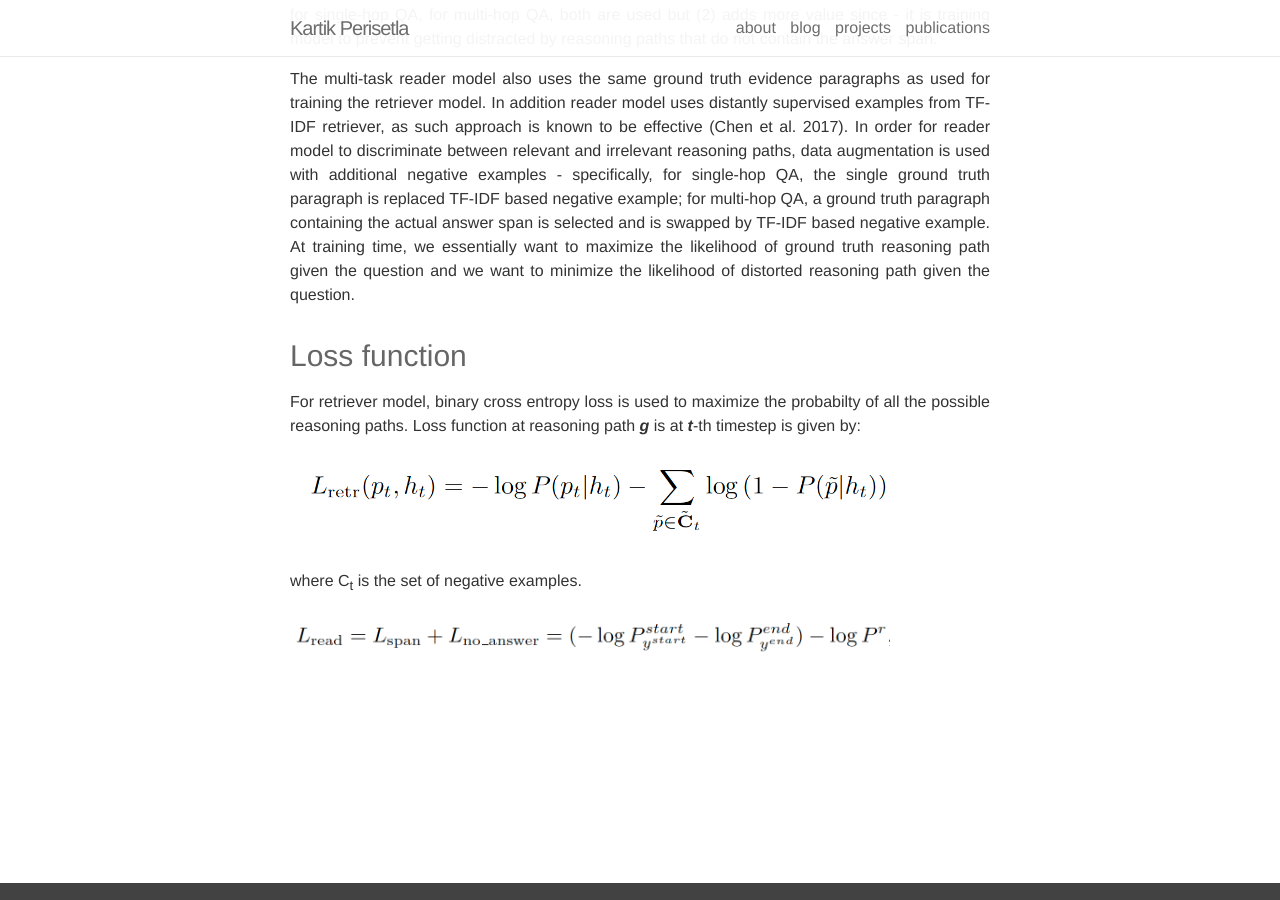
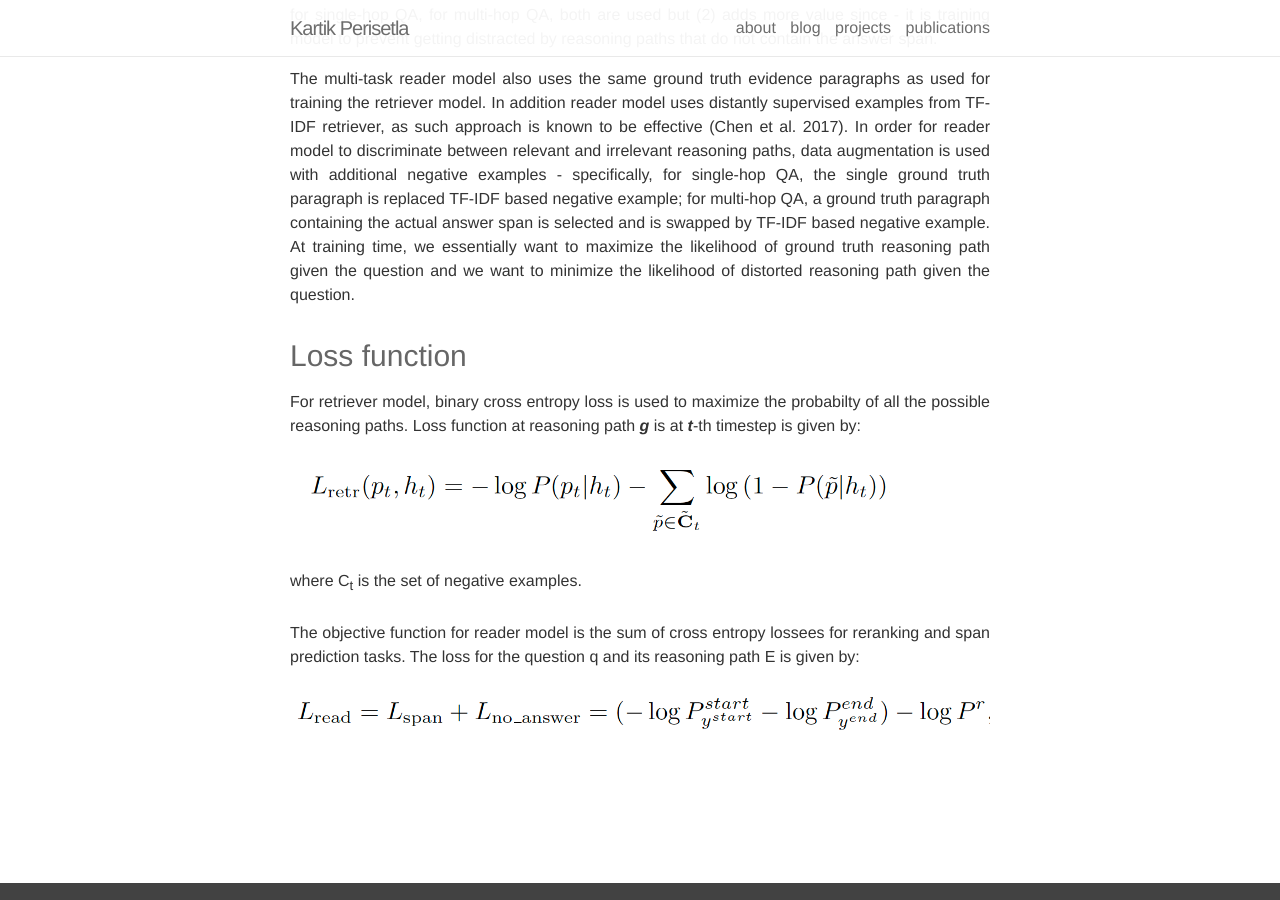
Before and after one commit to kartikperisetla/kartikperisetla.github.io, a Jekyll site: the page built from _posts/2020-06-19-learning-to-retrieve-reasoning-paths.markdown, in a window 1280 px wide and 900 px high, scrolled down 6107 px. Built offline with Jekyll 4.4.1, drawn with Linux system fonts in a browser that asks for light colours; nearby versions of some CDN libraries; comment, search, counter and statistics services are not loaded.

Commit message:
Update 2020-06-19-learning-to-retrieve-reasoning-paths.markdown

```diff
--- a/_posts/2020-06-19-learning-to-retrieve-reasoning-paths.markdown
+++ b/_posts/2020-06-19-learning-to-retrieve-reasoning-paths.markdown
@@ -120,10 +120,17 @@ The multi-task reader model also uses the same ground truth evidence paragraphs
  For retriever model, binary cross entropy loss is used to maximize the probabilty of all the possible reasoning paths. Loss function at reasoning path <b><i>g</i></b> is at <b><i>t</i></b>-th timestep is given by:
 </p>
 <img width="600px" src="{{ site.baseurl }}/assets/img/blog/loss-retriever.png"/>
+
 <p align="justify">
 where C<sub>t</sub> is the set of negative examples.
+<br/>
+<br/>
+
+The objective function for reader model is the sum of cross entropy lossees for reranking and span prediction tasks. The loss for the question q and its reasoning path E is given by:
 </p>
-<img width="600px" src="{{ site.baseurl }}/assets/img/blog/loss-reader.png"/>
+<img width="700px" src="{{ site.baseurl }}/assets/img/blog/loss-reader.png"/>
+
+
 <br/>
 {% if page.comments %}
 <div id="disqus_thread"></div>
```
